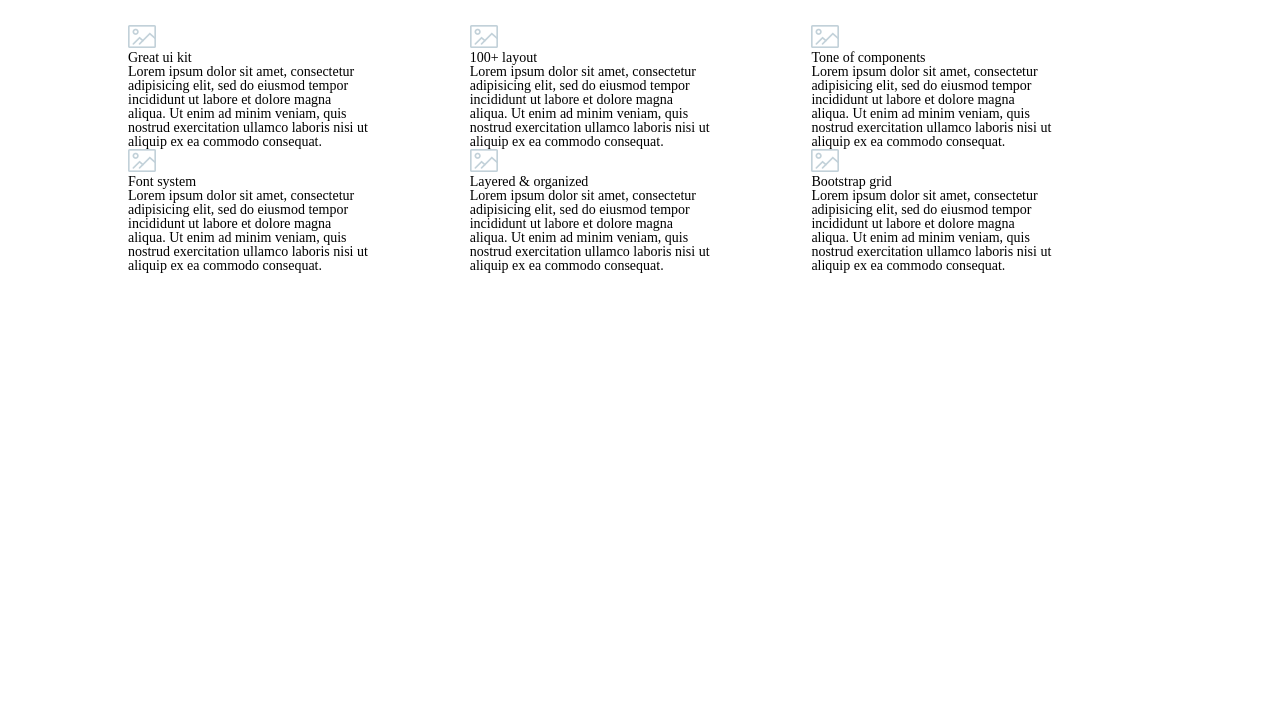
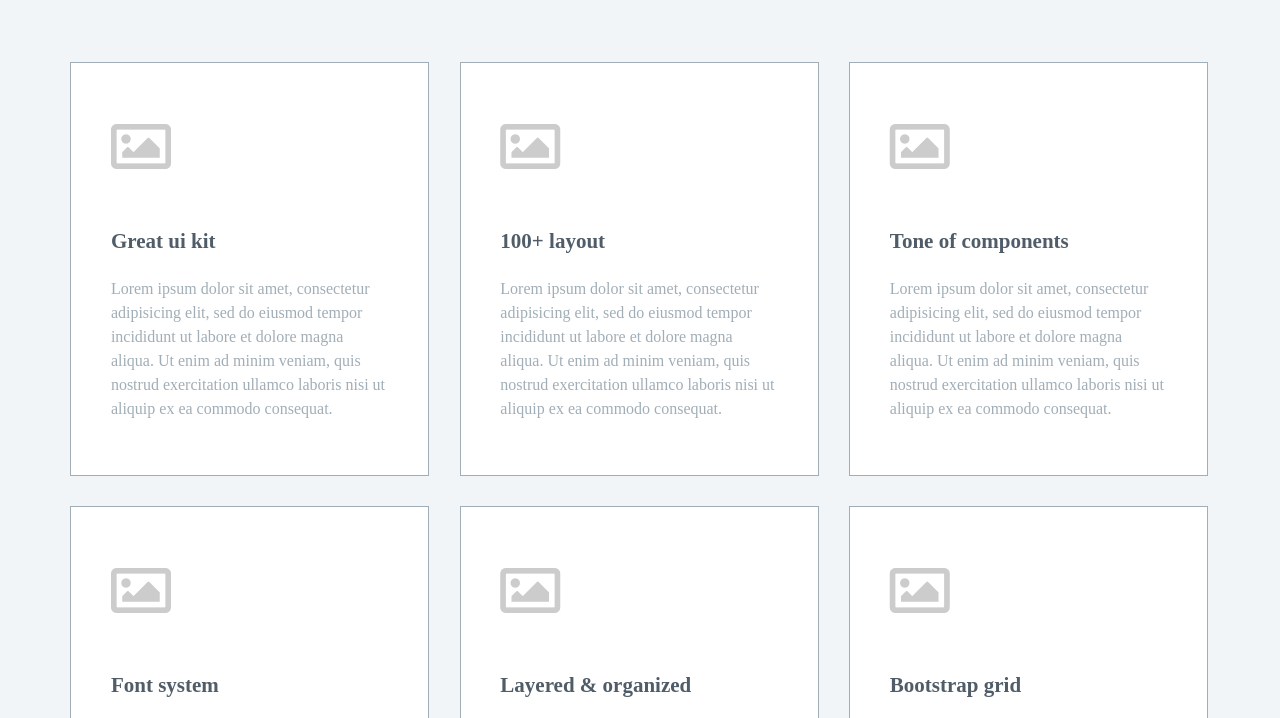
Before and after one commit to yhjang90/prac1, a plain HTML site: page complete.html in a window 1280 px wide. Shown: the part 149-867 px from the top of the page. Before the commit the page ends 800 px from the top, so only its background shows below. Drawn offline with Linux system fonts and the light colour scheme.

Commit message:
중간커밋

```diff
--- a/complete.html
+++ b/complete.html
@@ -8,97 +8,114 @@
     <link rel="stylesheet" href="https://use.fontawesome.com/releases/v5.8.2/css/all.css" integrity="sha384-oS3vJWv+0UjzBfQzYUhtDYW+Pj2yciDJxpsK1OYPAYjqT085Qq/1cq5FLXAZQ7Ay" crossorigin="anonymous">
     <title>Document</title>
 </head>
-<body>
+<body class="com_body">
     <header>
-        <div class="page_tit"><span>The most complete UI kit around</span></div>
+        <h1 class="page_tit">The most complete UI kit around</h1>
     </header>
-    <section class="a">
-        <div class="com_wrap">
-        <div class="kit_info">
-            <div class="info_icon"><img src="images/features/icon1.gif"></div>
+    <section class="wrap">
+        <ul class="com_wrap clear">
+        <li class="kit_info">
+            <div class="kit_info_wrap">
+            <div class="info_icon"><i class="far fa-image"></i></div>
             <div class="info_txt">
-                <span class="info_tit">Great ui kit</span>
+                <strong class="info_tit">Great ui kit</strong>
                 <p class="info_desc">
-                        Lorem ipsum dolor sit amet, consectetur<br>
-                        adipisicing elit, sed do eiusmod tempor<br>
-                        incididunt ut labore et dolore magna<br>
-                        aliqua. Ut enim ad minim veniam, quis<br>
-                        nostrud exercitation ullamco laboris nisi ut<br>
-                        aliquip ex ea commodo consequat.
+                    Lorem ipsum dolor sit amet,
+                    consectetur adipisicing elit, sed do
+                    eiusmod tempor incididunt ut labore et
+                    dolore magna aliqua. Ut enim ad minim
+                    veniam, quis nostrud exercitation
+                    ullamco laboris nisi ut aliquip ex ea
+                    commodo consequat.
                 </p>
             </div>
         </div>
-        <div class="kit_info">
-            <div class="info_icon"><img src="images/features/icon1.gif"></div>
+        </li>
+        <li class="kit_info">
+            <div class="kit_info_wrap">
+            <div class="info_icon"><i class="far fa-image"></i></div>
             <div class="info_txt">
-                <span class="info_tit">100+ layout</span>
+                <strong class="info_tit">100+ layout</strong>
                 <p class="info_desc">
-                        Lorem ipsum dolor sit amet, consectetur<br>
-                        adipisicing elit, sed do eiusmod tempor<br>
-                        incididunt ut labore et dolore magna<br>
-                        aliqua. Ut enim ad minim veniam, quis<br>
-                        nostrud exercitation ullamco laboris nisi ut<br>
-                        aliquip ex ea commodo consequat.
+                    Lorem ipsum dolor sit amet,
+                    consectetur adipisicing elit, sed do
+                    eiusmod tempor incididunt ut labore et
+                    dolore magna aliqua. Ut enim ad minim
+                    veniam, quis nostrud exercitation
+                    ullamco laboris nisi ut aliquip ex ea
+                    commodo consequat.
                 </p>
             </div>
-        </div>
-        <div class="kit_info">
-            <div class="info_icon"><img src="images/features/icon1.gif"></div>
+        </li>
+        <li class="kit_info">
+            <div class="kit_info_wrap">
+            <div class="info_icon"><i class="far fa-image"></i></div>
             <div class="info_txt">
-                <span class="info_tit">Tone of components</span>
+                <strong class="info_tit">Tone of components</strong>
                 <p class="info_desc">
-                        Lorem ipsum dolor sit amet, consectetur<br>
-                        adipisicing elit, sed do eiusmod tempor<br>
-                        incididunt ut labore et dolore magna<br>
-                        aliqua. Ut enim ad minim veniam, quis<br>
-                        nostrud exercitation ullamco laboris nisi ut<br>
-                        aliquip ex ea commodo consequat.
+                    Lorem ipsum dolor sit amet,
+                    consectetur adipisicing elit, sed do
+                    eiusmod tempor incididunt ut labore et
+                    dolore magna aliqua. Ut enim ad minim
+                    veniam, quis nostrud exercitation
+                    ullamco laboris nisi ut aliquip ex ea
+                    commodo consequat.
                 </p>
             </div>
-        </div>
-        <div class="kit_info">
-            <div class="info_icon"><img src="images/features/icon1.gif"></div>
+            </div>
+        </li>
+        <li class="kit_info">
+            <div class="kit_info_wrap">
+            <div class="info_icon"><i class="far fa-image"></i></div>
             <div class="info_txt">
-                <span class="info_tit">Font system</span>
+                <strong class="info_tit">Font system</strong>
                 <p class="info_desc">
-                        Lorem ipsum dolor sit amet, consectetur<br>
-                        adipisicing elit, sed do eiusmod tempor<br>
-                        incididunt ut labore et dolore magna<br>
-                        aliqua. Ut enim ad minim veniam, quis<br>
-                        nostrud exercitation ullamco laboris nisi ut<br>
-                        aliquip ex ea commodo consequat.
+                    Lorem ipsum dolor sit amet,
+                    consectetur adipisicing elit, sed do
+                    eiusmod tempor incididunt ut labore et
+                    dolore magna aliqua. Ut enim ad minim
+                    veniam, quis nostrud exercitation
+                    ullamco laboris nisi ut aliquip ex ea
+                    commodo consequat.
                 </p>
             </div>
-        </div>
-        <div class="kit_info">
-            <div class="info_icon"><img src="images/features/icon1.gif"></div>
+            </div>
+        </li>
+        <li class="kit_info">
+            <div class="kit_info_wrap">
+            <div class="info_icon"><i class="far fa-image"></i></div>
             <div class="info_txt">
-                <span class="info_tit">Layered & organized</span>
+                <strong class="info_tit">Layered & organized</strong>
                 <p class="info_desc">
-                        Lorem ipsum dolor sit amet, consectetur<br>
-                        adipisicing elit, sed do eiusmod tempor<br>
-                        incididunt ut labore et dolore magna<br>
-                        aliqua. Ut enim ad minim veniam, quis<br>
-                        nostrud exercitation ullamco laboris nisi ut<br>
-                        aliquip ex ea commodo consequat.
+                    Lorem ipsum dolor sit amet,
+                    consectetur adipisicing elit, sed do
+                    eiusmod tempor incididunt ut labore et
+                    dolore magna aliqua. Ut enim ad minim
+                    veniam, quis nostrud exercitation
+                    ullamco laboris nisi ut aliquip ex ea
+                    commodo consequat.
                 </p>
             </div>
-        </div>
-        <div class="kit_info">
-            <div class="info_icon"><img src="images/features/icon1.gif"></div>
+            </div>
+        </li>
+        <li class="kit_info">
+            <div class="kit_info_wrap">
+            <div class="info_icon"><i class="far fa-image"></i></div>
             <div class="info_txt">
-                <span class="info_tit">Bootstrap grid</span>
+                <strong class="info_tit">Bootstrap grid</strong>
                 <p class="info_desc">
-                        Lorem ipsum dolor sit amet, consectetur<br>
-                        adipisicing elit, sed do eiusmod tempor<br>
-                        incididunt ut labore et dolore magna<br>
-                        aliqua. Ut enim ad minim veniam, quis<br>
-                        nostrud exercitation ullamco laboris nisi ut<br>
-                        aliquip ex ea commodo consequat.
+                    Lorem ipsum dolor sit amet,
+                    consectetur adipisicing elit, sed do
+                    eiusmod tempor incididunt ut labore et
+                    dolore magna aliqua. Ut enim ad minim
+                    veniam, quis nostrud exercitation
+                    ullamco laboris nisi ut aliquip ex ea
+                    commodo consequat.
                 </p>
             </div>
-        </div>
-        </div>
+            </div>
+        </li>
+    </ul>
     </section>
 </body>
 </html>
--- a/features.css
+++ b/features.css
@@ -1,6 +1,4 @@
-.page_tit{text-align: center; padding: 80px 0;}
-.page_tit strong{color:#505d68;}
-.page_tit > strong{font-size:50px; font-weight:500; }
+.page_tit{text-align: center; padding: 80px 0; font-size:50px; font-weight:600; color:#505d68;}
 section{height:calc(100% - 210px);}
 .le_desc{text-align: right; float: left;}
 .rig_desc{float: right;}
@@ -14,14 +12,18 @@ section{height:calc(100% - 210px);}
 .le_desc > li, .rig_desc > li{margin-top:100px;}
 .le_desc > li:first-child, .rig_desc > li:first-child{margin-top:74px;}
 .le_desc_txt > p, .rig_desc_txt > p{margin-top:25px; color:#a1aeb7; font-size: 16px; line-height: 24px;}
-.decs_tit{display: inline-block;font-size: 21px; font-weight: 600; color:#505d68;}
+.decs_tit, .info_tit{display: inline-block;font-size: 21px; font-weight: 600; color:#505d68;}
 .le_icon > i, .rig_icon > i{color:#ccc; font-size:30px;}
 
 
 
 
-
-.a{width:80%; margin:0 auto;}
-.com_wrap{margin-left: -15px;}
-.kit_info{width:30%; float: left; padding:0 15px;}
+.com_body{background-color: #f2f5f7;}
+.wrap{max-width:1140px; margin:0 auto; padding:0 2.5%;}
+.com_wrap{margin:-2.6% -1.3% 0 -1.3%;}
+.kit_info{width:30.7%; float: left;  padding:0 1.3%; margin-top: 2.6%;}
 .kit_info:nth-child(3n+1){clear: both;}
+.kit_info .kit_info_wrap{border: 1px solid #a1aeb7; padding:15% 11%; box-sizing: border-box;background-color:#fff;}
+.info_tit{margin-top:54px;}
+.info_icon > i{color:#ccc; font-size:60px}
+.info_desc{margin-top:25px; color:#a1aeb7; font-size: 16px; line-height: 24px; }
```
Also changed, not shown: index.html (+1 -1 lines).
